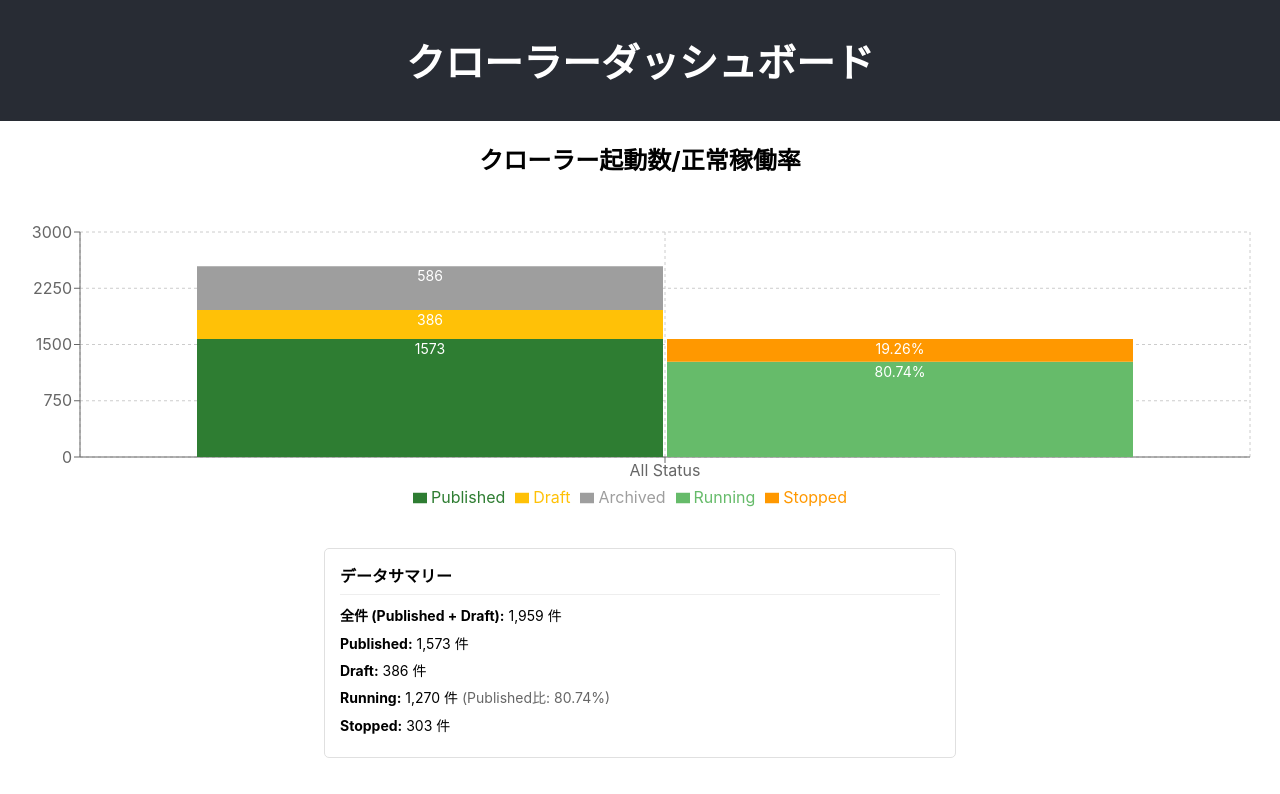
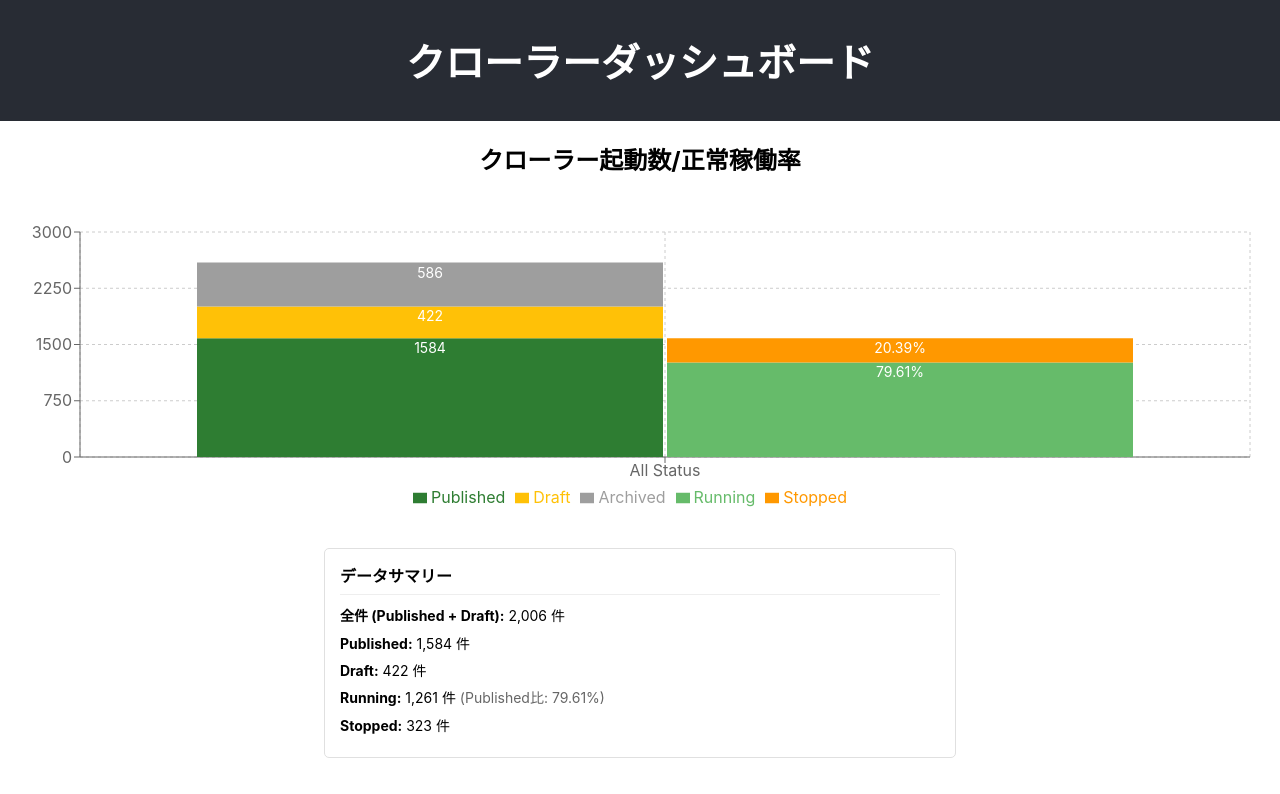
Before and after one commit to tayasho/crawlers, a React (Create React App) app: page / in a window 1280 px wide. Shown: the top 794 px of the page. Built offline with nearby package versions, Linux system fonts and the light colour scheme.

Commit message:
2025/06/27

```diff
--- a/src/components/ContentStatusChart.js
+++ b/src/components/ContentStatusChart.js
@@ -3,10 +3,10 @@ import { BarChart, Bar, XAxis, YAxis, CartesianGrid, Tooltip, Legend, Responsive
 import './ContentStatusChart.css';
 
 const ContentStatusChart = () => {
-  const published = 1573;
-  const draft = 386;
+  const published = 1584;
+  const draft = 422;
   const archived = 586; // この値はサマリーに表示しませんが、グラフや他の計算で使われます
-  const stopped = 303;
+  const stopped = 323;
   const running = published-stopped;
 
   // ★ ユーザー指定の「全件」合計を計算
```
